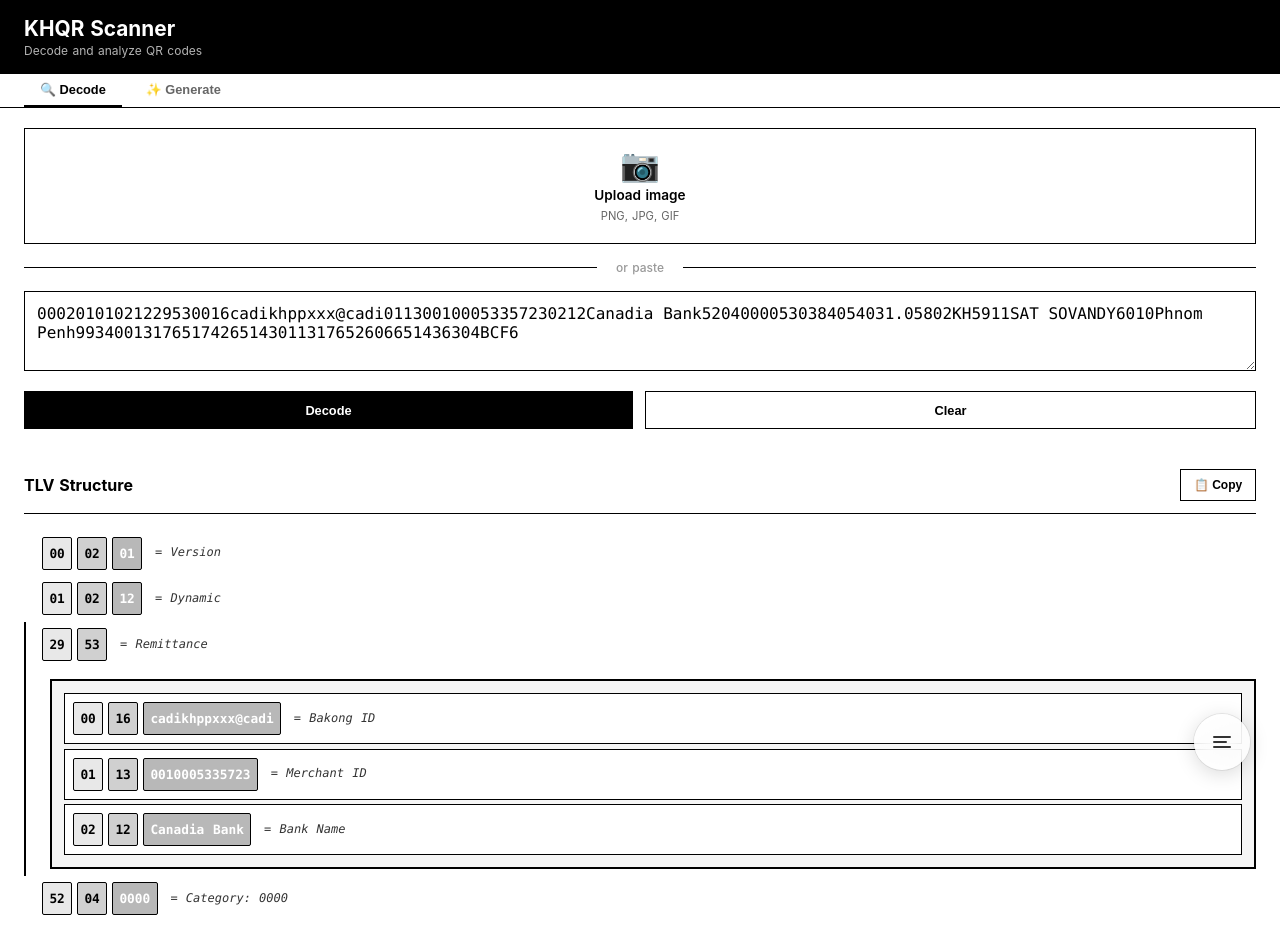
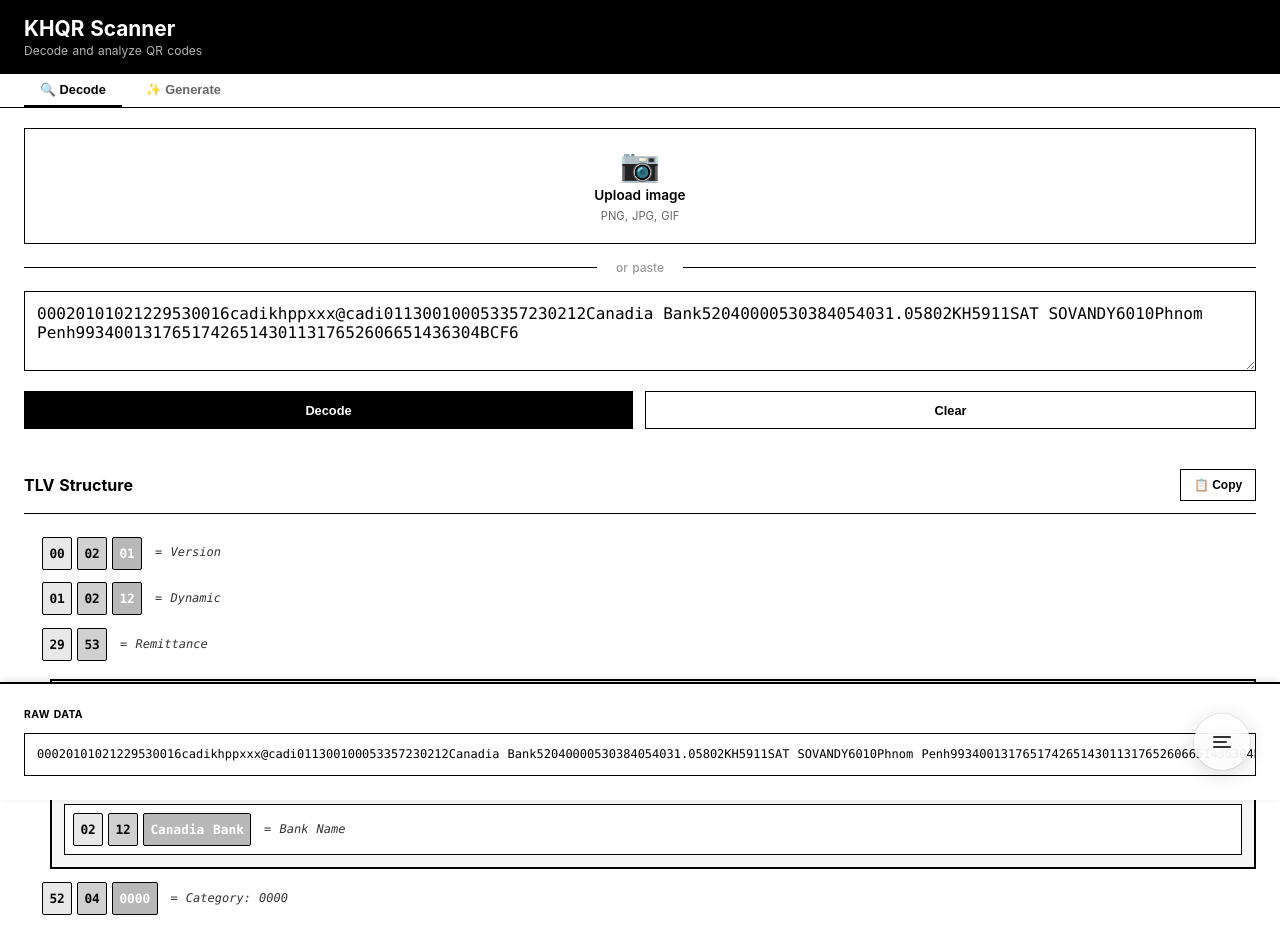
Before and after one commit to ousachea/App, a Nuxt app: page / in a window 1280 px wide. Shown: the top 926 px of the page. Built offline with nearby package versions, Linux system fonts and the light colour scheme.

Commit message:
update fix data

```diff
--- a/pages/index.vue
+++ b/pages/index.vue
@@ -56,14 +56,18 @@
 
         <div class="tlv-tree">
           <!-- Root tags -->
-          <div class="tree-item" v-if="parsedTLV['00']">
+          <div class="tree-item" v-if="parsedTLV['00']"
+            @mouseenter="setHoveredTag(parsedTLV['00'].tag + String(parsedTLV['00'].length).padStart(2, '0') + parsedTLV['00'].value)"
+            @mouseleave="clearHoveredTag()">
             <span class="tree-tag">{{ parsedTLV['00'].tag }}</span>
             <span class="tree-length">{{ String(parsedTLV['00'].length).padStart(2, '0') }}</span>
             <span class="tree-data">{{ parsedTLV['00'].value }}</span>
             <span class="tree-meaning">= Version</span>
           </div>
 
-          <div class="tree-item" v-if="parsedTLV['01']">
+          <div class="tree-item" v-if="parsedTLV['01']"
+            @mouseenter="setHoveredTag(parsedTLV['01'].tag + String(parsedTLV['01'].length).padStart(2, '0') + parsedTLV['01'].value)"
+            @mouseleave="clearHoveredTag()">
             <span class="tree-tag">{{ parsedTLV['01'].tag }}</span>
             <span class="tree-length">{{ String(parsedTLV['01'].length).padStart(2, '0') }}</span>
             <span class="tree-data">{{ parsedTLV['01'].value }}</span>
@@ -272,7 +276,7 @@
 
       <div class="raw-data" v-if="qrResult && activeTab === 'decode'">
         <h3 class="data-label">Raw Data</h3>
-        <pre class="data-content">{{ qrResult }}</pre>
+        <pre class="data-content" :class="{ 'raw-data-highlight': hoveredTagData }">{{ highlightRawData() }}</pre>
       </div>
     </div>
   </div>
@@ -301,6 +305,7 @@ export default {
       activeTab: 'decode',
       generatedQRImage: null,
       qrDataToGenerate: '00020101021229530016cadikhppxxx@cadi011300100053357230212Canadia Bank52040000530384054031.05802KH5911SAT SOVANDY6010Phnom Penh993400131765174265143011317652606651436304BCF6',
+      hoveredTagData: null,
       currencyCodeMap: {
         '840': 'US Dollar (USD)',
         '116': 'Cambodian Riel (KHR)',
@@ -533,6 +538,25 @@ export default {
       return String(length).padStart(2, '0');
     },
 
+    setHoveredTag(tagData) {
+      this.hoveredTagData = tagData;
+    },
+
+    clearHoveredTag() {
+      this.hoveredTagData = null;
+    },
+
+    highlightRawData() {
+      if (!this.hoveredTagData) return this.qrResult;
+
+      const regex = new RegExp(`(${this.escapeRegex(this.hoveredTagData)})`, 'g');
+      return this.qrResult.replace(regex, '[\n$1\n]');
+    },
+
+    escapeRegex(string) {
+      return string.replace(/[.*+?^${}()|[\]\\]/g, '\\$&');
+    },
+
     async generateQRCode() {
       if (!this.qrDataToGenerate.trim()) {
         alert('Please enter KHQR data to generate a QR code');
@@ -648,7 +672,7 @@ export default {
   font-weight: 600;
   font-size: 0.8rem;
   cursor: pointer;
-  transition: all 0.3s ease;
+  transition: all 0.3s cubic-bezier(0.4, 0, 0.2, 1);
   letter-spacing: 0px;
 }
 
@@ -659,6 +683,19 @@ export default {
 .tab-button.active {
   color: #000000;
   border-bottom-color: #000000;
+  animation: slideInDown 0.3s ease;
+}
+
+@keyframes slideInDown {
+  from {
+    opacity: 0;
+    transform: translateY(-2px);
+  }
+
+  to {
+    opacity: 1;
+    transform: translateY(0);
+  }
 }
 
 .tab-content {
@@ -770,10 +807,19 @@ export default {
   font-weight: 600;
   font-size: 0.8rem;
   cursor: pointer;
-  transition: all 0.3s ease;
+  transition: all 0.3s cubic-bezier(0.4, 0, 0.2, 1);
   background: white;
   color: #000000;
   letter-spacing: 0px;
+}
+
+.btn:hover {
+  transform: translateY(-1px);
+  box-shadow: 0 4px 8px rgba(0, 0, 0, 0.15);
+}
+
+.btn:active {
+  transform: translateY(0);
 }
 
 .btn-primary {
@@ -784,6 +830,7 @@ export default {
 
 .btn-primary:hover {
   background: #333333;
+  transform: translateY(-2px);
 }
 
 .btn-secondary {
@@ -794,10 +841,12 @@ export default {
 
 .btn-secondary:hover {
   background: #f5f5f5;
+  border-color: #333333;
 }
 
 .result-section {
   padding: 1.25rem 1.5rem;
+  padding-bottom: 170px;
   border-top: none;
   overflow-y: auto;
   background: white;
@@ -855,13 +904,16 @@ export default {
   align-items: center;
   border-left: 2px solid transparent;
   padding-left: 1rem;
+  transition: all 0.3s cubic-bezier(0.4, 0, 0.2, 1);
+  border-radius: 2px;
+  cursor: pointer;
 }
 
-.tree-parent {
-  font-weight: 600;
-  border-left-color: #000000;
-  width: 100%;
-  flex-wrap: wrap;
+.tree-item:hover {
+  background-color: #f0f0f0;
+  border-left-color: #ff6b6b;
+  padding-left: 1.2rem;
+  transform: translateX(2px);
 }
 
 .tree-tag {
@@ -871,6 +923,12 @@ export default {
   border: 1px solid #000000;
   font-weight: 700;
   border-radius: 2px;
+  transition: all 0.2s ease;
+}
+
+.tree-item:hover .tree-tag {
+  background: #d0d0d0;
+  transform: scale(1.05);
 }
 
 .tree-length {
@@ -880,6 +938,12 @@ export default {
   border: 1px solid #000000;
   font-weight: 700;
   border-radius: 2px;
+  transition: all 0.2s ease;
+}
+
+.tree-item:hover .tree-length {
+  background: #b8b8b8;
+  transform: scale(1.05);
 }
 
 .tree-data {
@@ -890,6 +954,12 @@ export default {
   font-weight: 600;
   border-radius: 2px;
   word-break: break-all;
+  transition: all 0.2s ease;
+}
+
+.tree-item:hover .tree-data {
+  background: #9a9a9a;
+  transform: scale(1.02);
 }
 
 .tree-meaning {
@@ -925,16 +995,19 @@ export default {
   border-radius: 0px;
   width: 100%;
   margin-left: 0.5rem;
+  animation: slideDown 0.4s cubic-bezier(0.34, 1.56, 0.64, 1);
 }
 
-.tree-subitem {
-  display: flex;
-  gap: 0.3rem;
-  align-items: center;
-  padding: 0.4rem;
-  background: white;
-  border: 1px solid #000000;
-  border-radius: 0px;
+@keyframes slideDown {
+  from {
+    opacity: 0;
+    transform: translateY(-15px);
+  }
+
+  to {
+    opacity: 1;
+    transform: translateY(0);
+  }
 }
 
 .tree-subitem-line {
@@ -947,6 +1020,38 @@ export default {
   border: 1px solid #000000;
   border-radius: 0px;
   width: 100%;
+  transition: all 0.25s cubic-bezier(0.4, 0, 0.2, 1);
+  animation: fadeInUp 0.3s ease forwards;
+}
+
+.tree-sublayer>.tree-subitem-line:nth-child(1) {
+  animation-delay: 0.1s;
+}
+
+.tree-sublayer>.tree-subitem-line:nth-child(3) {
+  animation-delay: 0.2s;
+}
+
+.tree-sublayer>.tree-subitem-line:nth-child(5) {
+  animation-delay: 0.3s;
+}
+
+.tree-subitem-line:hover {
+  background: #f9f9f9;
+  transform: translateX(3px);
+  box-shadow: 0 2px 4px rgba(0, 0, 0, 0.1);
+}
+
+@keyframes fadeInUp {
+  from {
+    opacity: 0;
+    transform: translateY(8px);
+  }
+
+  to {
+    opacity: 1;
+    transform: translateY(0);
+  }
 }
 
 .tree-subitem-timestamp {
@@ -1023,8 +1128,17 @@ export default {
 }
 
 .raw-data {
-  margin-bottom: 1rem;
-  padding: 0 1.5rem;
+  padding: 1.5rem;
+  position: fixed;
+  bottom: 0;
+  left: 0;
+  right: 0;
+  background: white;
+  border-top: 2px solid #000000;
+  z-index: 50;
+  max-height: 150px;
+  overflow-y: auto;
+  box-shadow: 0 -2px 8px rgba(0, 0, 0, 0.1);
 }
 
 .data-label {
@@ -1049,6 +1163,22 @@ export default {
   font-family: 'Monaco', 'Courier New', monospace;
   line-height: 1.4;
   max-height: 200px;
+  transition: background-color 0.2s ease;
+}
+
+.raw-data-highlight {
+  background: #fffacd;
+  animation: highlightPulse 0.4s ease;
+}
+
+@keyframes highlightPulse {
+  0% {
+    background: #ffff99;
+  }
+
+  100% {
+    background: #fffacd;
+  }
 }
 
 @media (max-width: 1200px) {
```
